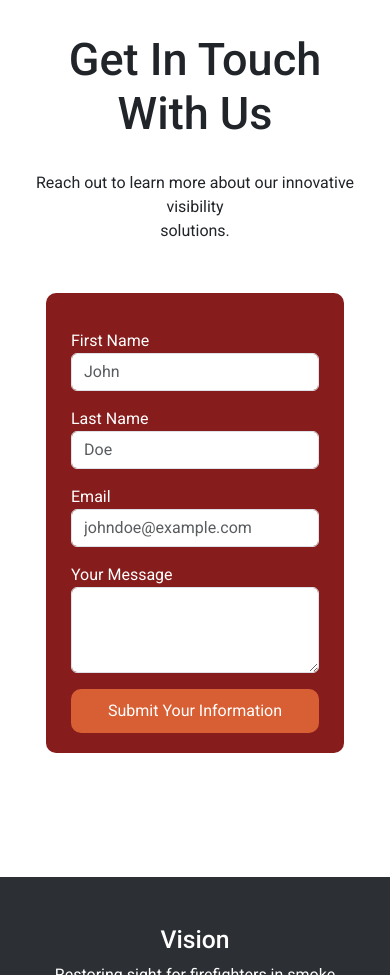
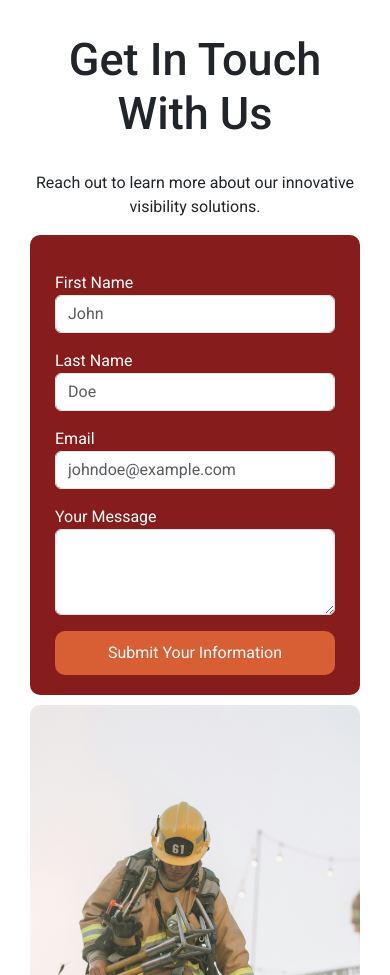
Before and after one commit to ccannon062/VulcanWeb, a Flask app: page / in a window 390 px wide. Shown: the part 5525-6500 px from the top of the page. Run offline with Flask 2, Linux system fonts and the light colour scheme; some libraries are stand-ins or nearby versions.

Commit message:
Updated responsiveness

```diff
--- a/templates/index.html
+++ b/templates/index.html
@@ -77,9 +77,10 @@
     </div>
     <div class="container-fluid form-padding">
         <h2 class="text-center form-header">Get In Touch With Us</h2>
-        <p class="text-center">Reach out to learn more about our innovative visibility <br> solutions.</p>
-        <div class="d-flex flex-column flex-lg-row justify-content-center form-div container-fluid px-3 px-md-5">
-            <form class="form-size mx-auto mx-lg-0 mb-4 mb-lg-0" method="POST" action="{{ url_for('main') }}">
+        <p class="text-center">Reach out to learn more about our innovative visibility solutions.</p>
+        <div class="form-container mx-auto">
+            <div class="form-image-wrapper">
+                <form class="form-size" method="POST" action="{{ url_for('main') }}">
                     <input type="hidden" name="csrf_token" value="{{ csrf_token() }}"/>
                     <div class="form-group mt-3">
                         <label for="FirstNameInput">First Name</label>
@@ -97,11 +98,12 @@
                         <label for="textArea1">Your Message</label>
                         <textarea class="form-control" id="textArea1" name="message" rows="3" required></textarea>
                     </div>
-                <button type="submit" class="form-btn mt-3 w-100 w-md-auto">Submit Your Information</button>
+                    <button type="submit" class="form-btn mt-3 w-100">Submit Your Information</button>
                 </form>
-            <div class="form-img-div d-none d-lg-block ms-lg-4">
+                <div class="form-img-div">
                     <img src="{{ url_for('static', filename='images/form-img.jpg') }}" class="form-img" alt="Firefighter on ladder.">
                 </div>
             </div>
         </div>
+    </div>
 {% endblock %}
```
Lines whose indentation alone changed are shown as unchanged.
